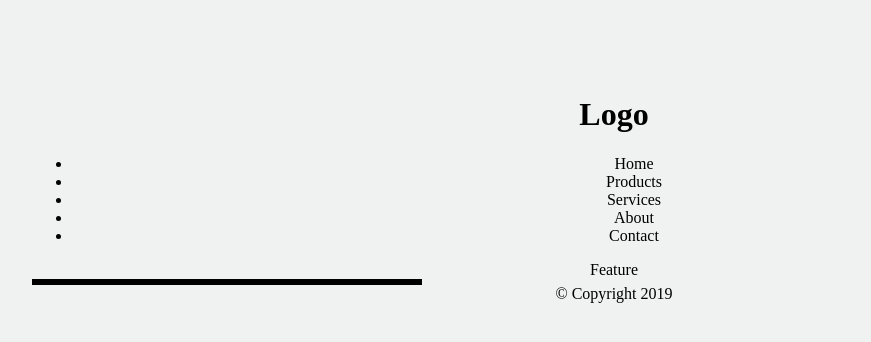
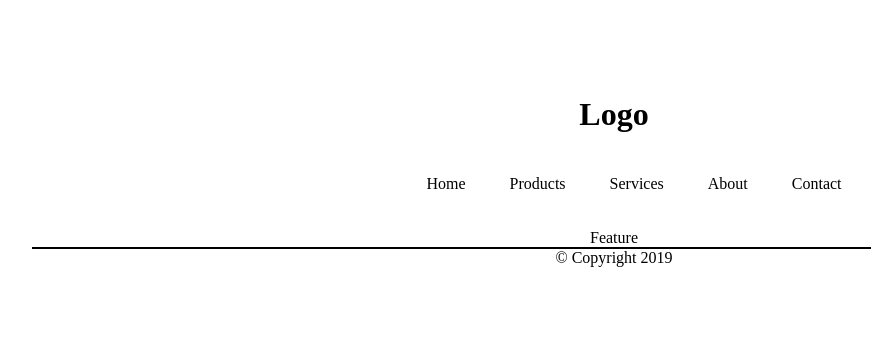
Before and after one commit to ambercameron/Desktop-FSWD70-CSS-DAY02-Amber-Andreas, a plain HTML site: page advanced/index.html in a window 1280 px wide. Shown: the whole page, without its empty margins (26-897 px from the left). Drawn offline with Linux system fonts and the light colour scheme.

Commit message:
css update

```diff
--- a/advanced/main.css
+++ b/advanced/main.css
@@ -5,31 +5,30 @@ html{
 	padding-bottom: 25px;
 }
 
-body{
-	background-color: #F0F1F1;
-}
 
 header{
 	margin-left: auto;
 	margin-right: auto;
 }
 
-nav{
-	display: inline;
+nav ul{
+	list-style: none;
+}
+
+nav ul li {
+	display: inline-block;
+	margin: 20px;
 }
 
 #sec1{
 	width:  100%;
+	margin: auto;
 }
 
-.column{
+#sec2{
 	border: 1px solid black;
-	width: 33.33%;
 	display: flex ;
 	flex-direction: row ;
 	justify-content: space-around;
 
 }
-.column:first-child{
-	margin: 0;
-}
```
